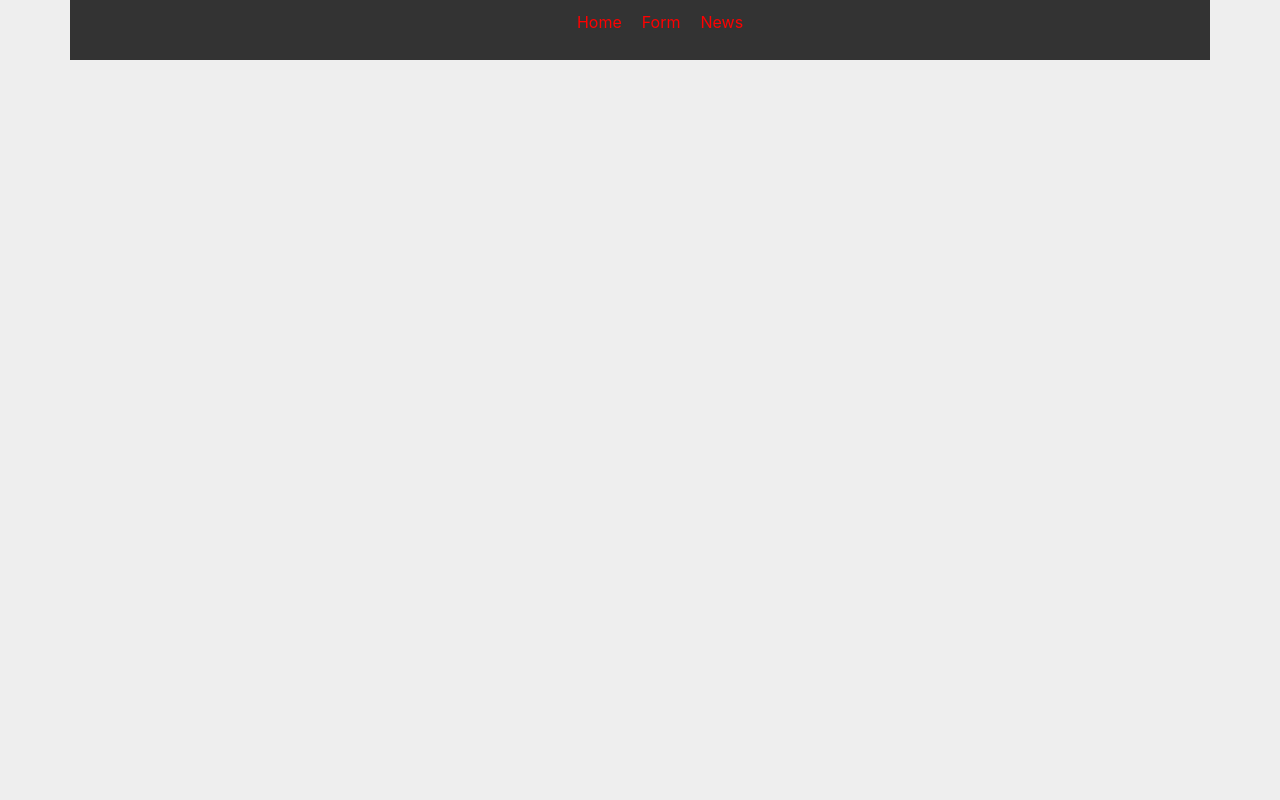
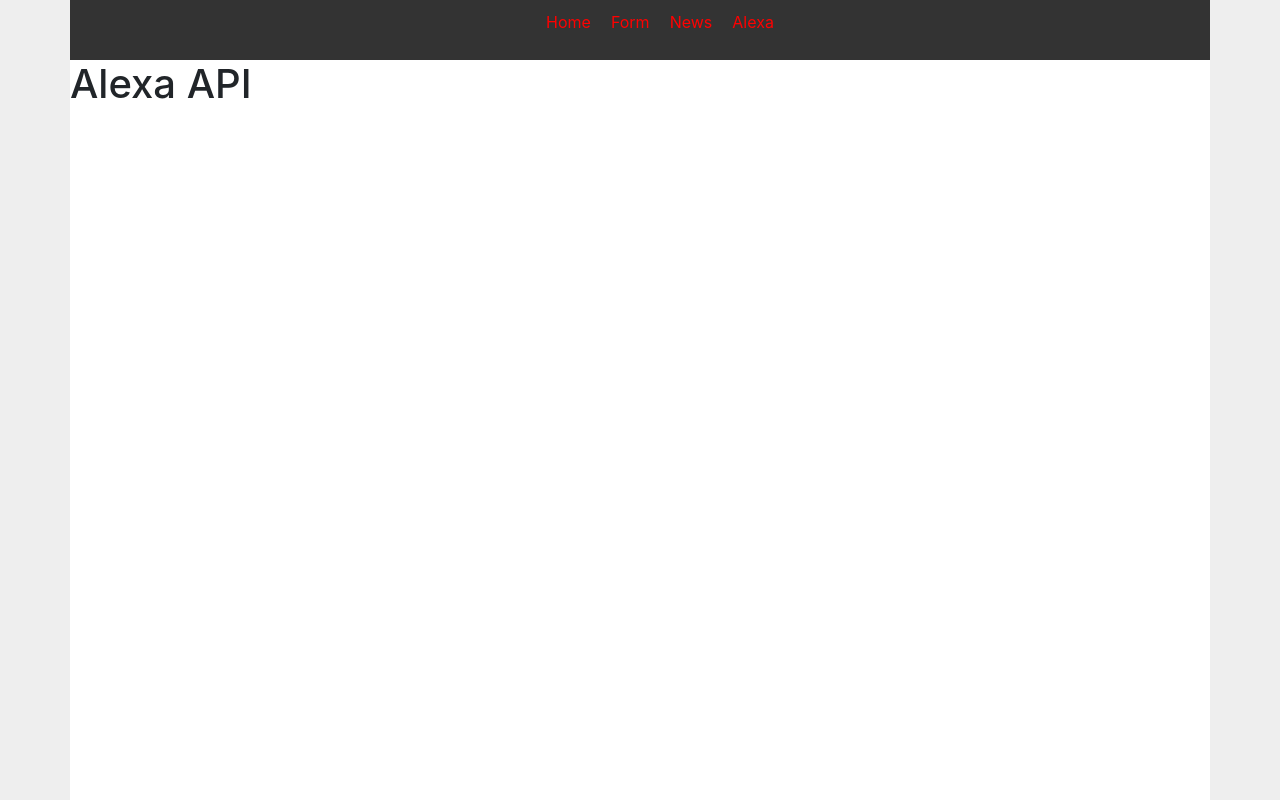
Before and after one commit to widro/companylookup_react, a React (Create React App) app: page /alexa in a window 1280 px wide. Built offline with nearby package versions, Linux system fonts and the light colour scheme; no server answers.

Commit message:
pages, alexa, news

```diff
--- a/src/App.css
+++ b/src/App.css
@@ -4,6 +4,7 @@
 
 div.container{
   background:#fff;
+  min-height: 800px;
 }
 
 
--- a/src/App.js
+++ b/src/App.js
@@ -9,6 +9,7 @@
 import Nav from './components/Nav.js';
 import { Form } from './components/Form.js';
 import { NewsAPI } from './components/NewsAPI.js';
+import { AlexaAPI } from './components/AlexaAPI.js';
 
 
 
@@ -27,6 +28,7 @@
 				<Route path="/" exact component={Home} />
 				<Route path="/form" component={Form} />
 				<Route path="/news" component={NewsAPI} />
+				<Route path="/alexa" component={AlexaAPI} />
 				</Switch>
         	</Row>
         </Container>
--- /dev/null
+++ b/src/components/AlexaAPI.js
@@ -0,0 +1,19 @@
+import React, {useState, userEffect} from 'react';
+import '../App.css';
+
+export class AlexaAPI extends React.Component{
+
+	async componentDidMount() {
+		const data = await fetch('https://fornite-public-api.theapinetwork.com/prod09/upcoming/get');
+		console.log(data)
+
+	}
+
+	render() {
+		return (
+			<div>
+				<h1>Alexa API</h1>
+			</div>
+		);
+	}
+}
--- a/src/components/Nav.js
+++ b/src/components/Nav.js
@@ -16,6 +16,9 @@
 				<Link to='/news'>
 				<li>News</li>
 				</Link>
+				<Link to='/alexa'>
+				<li>Alexa</li>
+				</Link>
 			</ul>
 		</nav>
 
```
